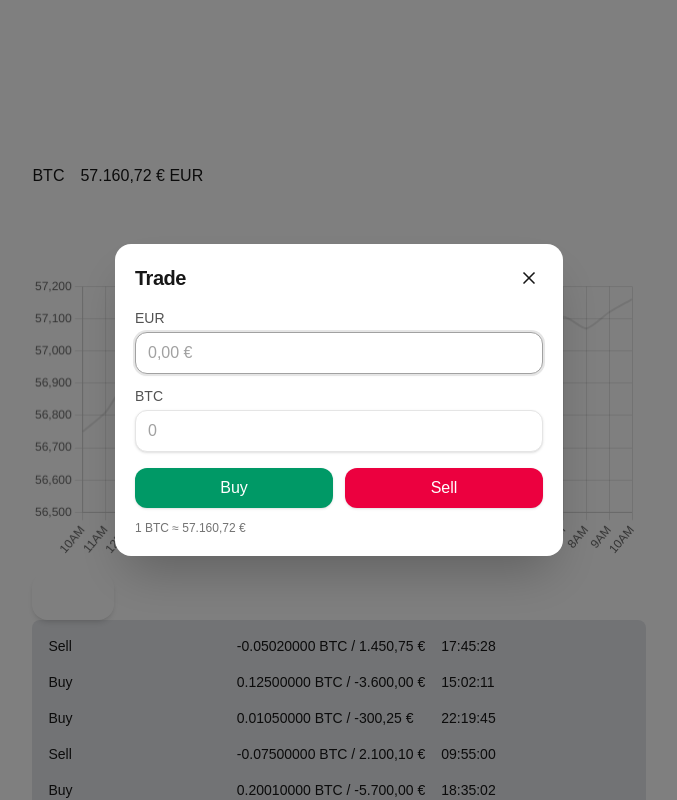
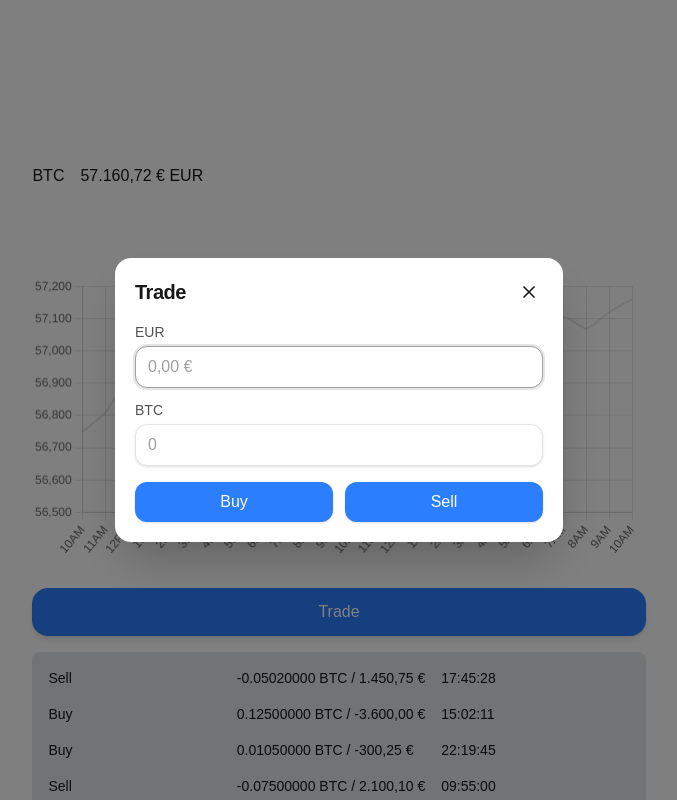
Before and after one commit to aaronhedges/stuttgart-boerse-crypto, a Next.js app: page / in a window 1280 px wide. Both pictures are taken after a click on the button "Trade". Shown: the top 800 px of the page, without its empty margins (301-978 px from the left). Built offline with nearby package versions, Linux system fonts and the light colour scheme.

Commit message:
refactor: styling and garbage collection of trade

```diff
--- a/src/components/TradeModal.tsx
+++ b/src/components/TradeModal.tsx
@@ -164,27 +164,21 @@ export function TradeModal({ isOpen, onClose, exchangeRateEurPerBtc, onSubmit }:
             />
           </label>
 
-          {/* Actions */}
           <div className="mt-4 grid grid-cols-2 gap-3">
             <button
               onClick={() => handleAction("buy")}
-              className="rounded-xl bg-emerald-600 px-4 py-2 text-white shadow hover:brightness-110 focus:outline-none focus:ring-2 focus:ring-emerald-400"
+              className="rounded-xl bg-blue-500 px-4 py-2 text-white shadow hover:brightness-110 focus:outline-none focus:ring-2 focus:ring-emerald-400"
             >
               Buy
             </button>
             <button
               onClick={() => handleAction("sell")}
-              className="rounded-xl bg-rose-600 px-4 py-2 text-white shadow hover:brightness-110 focus:outline-none focus:ring-2 focus:ring-rose-400"
+              className="rounded-xl bg-blue-500 px-4 py-2 text-white shadow hover:brightness-110 focus:outline-none focus:ring-2 focus:ring-rose-400"
             >
               Sell
             </button>
           </div>
 
-          {exchangeRateEurPerBtc && (
-            <p className="mt-2 text-xs text-neutral-500">
-              1 BTC ≈ {deCurrency.format(exchangeRateEurPerBtc)}
-            </p>
-          )}
         </div>
       </div>
     </div>
@@ -195,10 +189,10 @@ export default function TradeWidget(props: Omit<TradeModalProps, "isOpen" | "onC
   const [open, setOpen] = useState(false);
 
   return (
-    <>
+    <div className="py-4">
       <button
         onClick={() => setOpen(true)}
-        className="rounded-2xl bg-primary px-5 py-3 text-white shadow-md transition hover:translate-y-[-1px] hover:shadow-lg focus:outline-none focus:ring-2 focus:ring-black/20 dark:bg-white dark:text-black"
+        className="rounded-2xl w-full bg-blue-500 px-5 py-3 text-white shadow-md transition hover:translate-y-[-1px] hover:shadow-lg focus:outline-none focus:ring-2 focus:ring-black/20 dark:bg-white dark:text-black"
       >
         Trade
       </button>
@@ -207,6 +201,6 @@ export default function TradeWidget(props: Omit<TradeModalProps, "isOpen" | "onC
         onClose={() => setOpen(false)}
         {...props}
       />
-    </>
+    </div>
   );
 }
```
